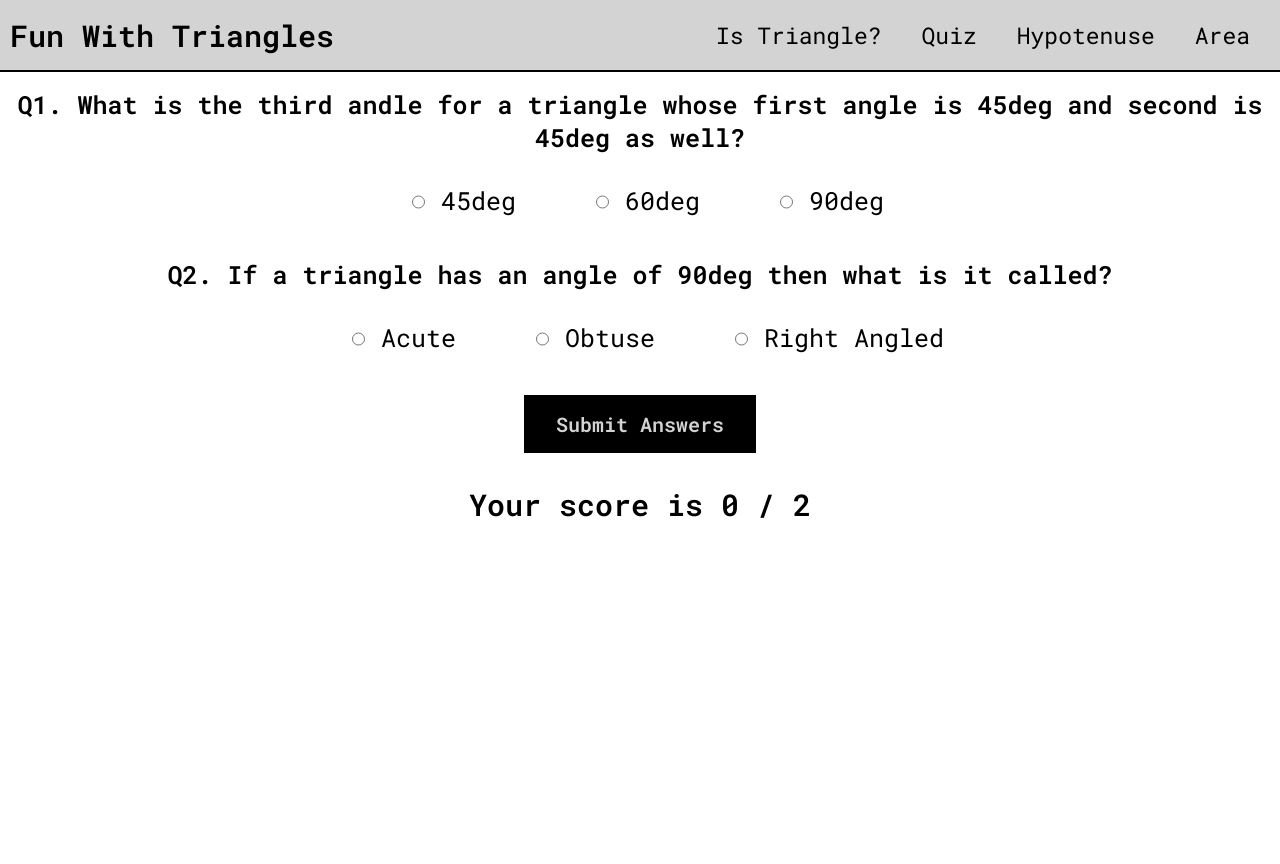
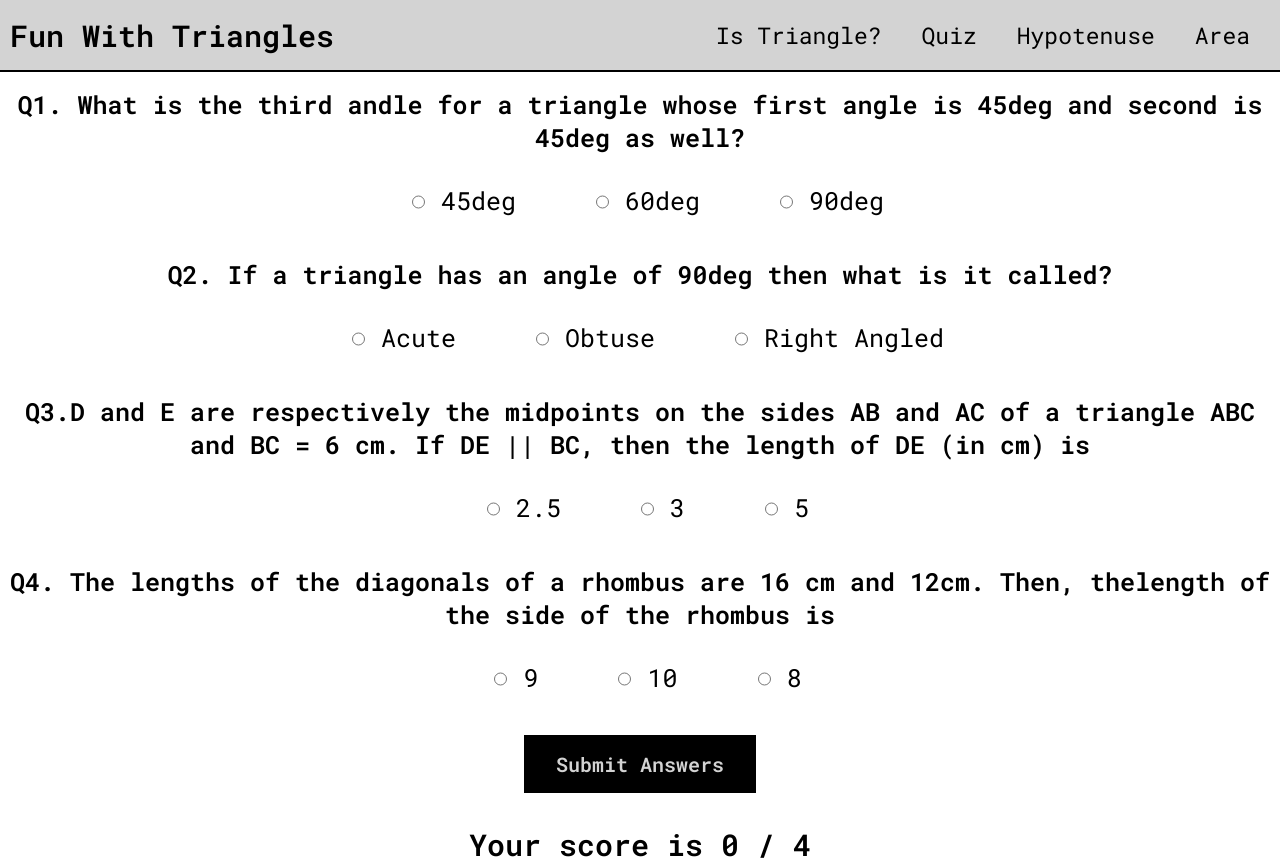
Before and after one commit to priyanshk20/triangles-m12, a plain HTML site: page quiz.html in a window 1280 px wide. Both pictures are taken after a click on the button "Submit Answers". Before the commit the page ends 800 px from the top, so only its background shows below. Drawn offline with Linux system fonts and the light colour scheme.

Commit message:
added more ques

```diff
--- a/quiz.html
+++ b/quiz.html
@@ -43,6 +43,24 @@
             </div>
         </div>
 
+        <div class="question-container">
+            <p>Q3.D and E are respectively the midpoints on the sides AB and AC of a triangle ABC and BC = 6 cm. If DE || BC, then the length of DE (in cm) is</p>
+            <div class="answers">
+                <label><input type="radio" name="question-3" value="2.5" >2.5</label>
+                <label><input type="radio" name="question-3" value="3" >3</label>
+                <label><input type="radio" name="question-3" value="5" >5</label>
+            </div>
+        </div>
+
+        <div class="question-container">
+            <p>Q4. The lengths of the diagonals of a rhombus are 16 cm and 12cm. Then, thelength of the side of the rhombus is</p>
+            <div class="answers">
+                <label><input type="radio" name="question-4" value="9" >9</label>
+                <label><input type="radio" name="question-4" value="10" >10</label>
+                <label><input type="radio" name="question-4" value="8" >8</label>
+            </div>
+        </div>
+
     </form>
 
 
--- a/quiz.js
+++ b/quiz.js
@@ -2,7 +2,7 @@ const quizForm = document.querySelector('.quiz-form');
 const btn = document.querySelector('#btn');
 const output = document.querySelector('#check-output');
 
-const correct = ["90","right"];
+const correct = ["90","right","3","8"];
 
 const score = () => {
     let score = 0;
@@ -17,7 +17,7 @@ const score = () => {
     }
     console.log(score);
 
-    output.innerText = `Your score is ${score} / 2`;
+    output.innerText = `Your score is ${score} / 4`;
 }
 
 
```
Also changed, not shown: hypotenuse.html (+3 -2 lines), styles.css (line endings or trailing spaces).
